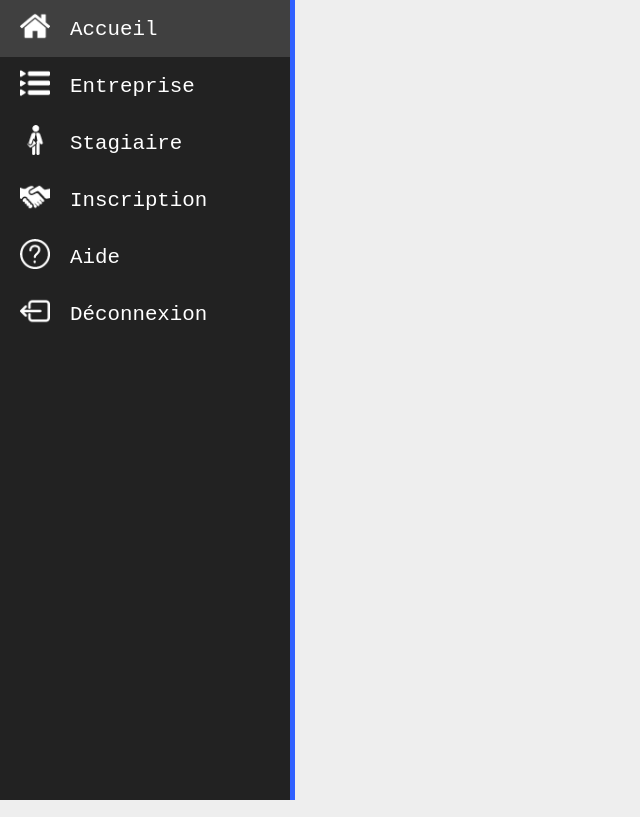
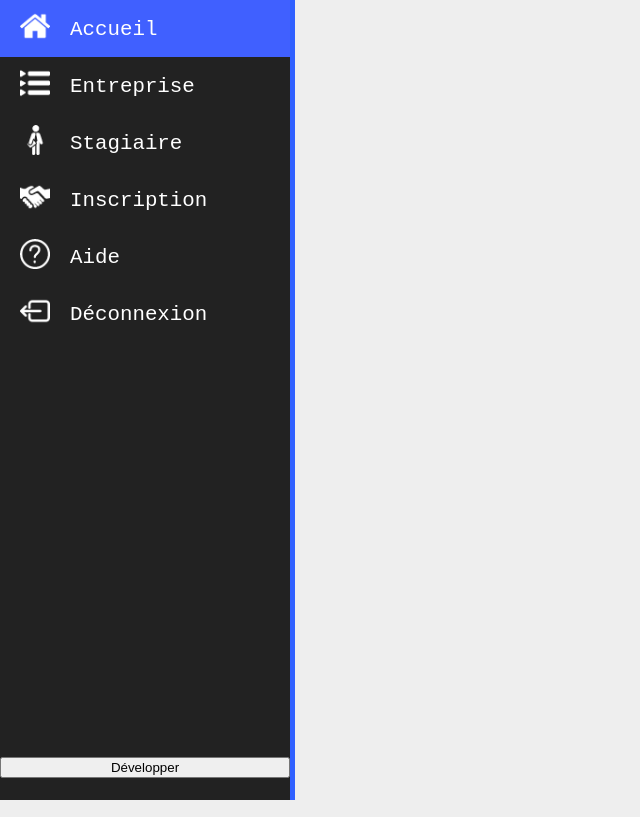
Before and after one commit to Darkkartes/IsiWebProject, a PHP site: template view/accueil.twig in a window 1280 px wide. Shown: the whole page, without its empty margins (0-640 px from the left). Run offline with PHP 8.4, Linux system fonts and the light colour scheme; the template is opened without the code that fills it, so the values that code supplies are empty; some libraries are stand-ins or nearby versions.

Commit message:
update de la nav

```diff
--- a/view/accueil.twig
+++ b/view/accueil.twig
@@ -13,12 +13,13 @@
 	<body>
 
 		<nav>
-			<a id="onglet_accueil" href="accueil.php">Accueil</a>
-			<a id="onglet_entreprise" href="entreprise.php">Entreprise</a>
-			<a id="onglet_stagiaire" href="stagiaire.php">Stagiaire</a>
-			<a id="onglet_inscrire" href="inscription.php">Inscription</a>
-			<a id="onglet_aide" href="aide.php">Aide</a>
-			<a id="onglet_deconnexion" href="deconnexion.php">Déconnexion</a>
+			<a id="onglet_accueil" class="actif" href="accueil.php">Accueil</a>
+			<a id="onglet_entreprise"	href="entreprise.php">Entreprise</a>
+			<a id="onglet_stagiaire" 	href="stagiaire.php">Stagiaire</a>
+			<a id="onglet_inscrire" 	href="inscription.php">Inscription</a>
+			<a id="onglet_aide" 		href="aide.php">Aide</a>
+			<a id="onglet_deconnexion" 	href="deconnexion.php">Déconnexion</a>
+			<button type="button" class="actif bottom">Développer</button>
 		</nav>
 
 		<h1>Stage BTS</h1>
--- a/view/aide.twig
+++ b/view/aide.twig
@@ -17,7 +17,7 @@
 			<a id="onglet_entreprise" href="entreprise.php">Entreprise</a>
 			<a id="onglet_stagiaire" href="stagiaire.php">Stagiaire</a>
 			<a id="onglet_inscrire" href="inscription.php">Inscription</a>
-			<a id="onglet_aide" href="aide.php">Aide</a>
+			<a id="onglet_aide" class="actif" href="aide.php">Aide</a>
 			<a id="onglet_deconnexion" href="deconnexion.php">Déconnexion</a>
 		</nav>
 
--- a/view/deconnexion.twig
+++ b/view/deconnexion.twig
@@ -18,7 +18,7 @@
 			<a id="onglet_stagiaire" href="stagiaire.php">Stagiaire</a>
 			<a id="onglet_inscrire" href="inscription.php">Inscription</a>
 			<a id="onglet_aide" href="aide.php">Aide</a>
-			<a id="onglet_deconnexion" href="deconnexion.php">Déconnexion</a>
+			<a id="onglet_deconnexion" class="actif" href="deconnexion.php">Déconnexion</a>
 		</nav>
 
 		<h1>Déconnexion</h1>
--- a/view/entreprise.twig
+++ b/view/entreprise.twig
@@ -13,7 +13,7 @@
 
 		<nav>
 			<a id="onglet_accueil" href="accueil.php">Accueil</a>
-			<a id="onglet_entreprise" href="entreprise.php">Entreprise</a>
+			<a id="onglet_entreprise" class="actif" href="entreprise.php">Entreprise</a>
 			<a id="onglet_stagiaire" href="stagiaire.php">Stagiaire</a>
 			<a id="onglet_inscrire" href="inscription.php">Inscription</a>
 			<a id="onglet_aide" href="aide.php">Aide</a>
--- a/view/inscription.twig
+++ b/view/inscription.twig
@@ -16,7 +16,7 @@
 			<a id="onglet_accueil" href="accueil.php">Accueil</a>
 			<a id="onglet_entreprise" href="entreprise.php">Entreprise</a>
 			<a id="onglet_stagiaire" href="stagiaire.php">Stagiaire</a>
-			<a id="onglet_inscrire" href="inscription.php">Inscription</a>
+			<a id="onglet_inscrire" class="actif" href="inscription.php">Inscription</a>
 			<a id="onglet_aide" href="aide.php">Aide</a>
 			<a id="onglet_deconnexion" href="deconnexion.php">Déconnexion</a>
 		</nav>
--- a/view/stagiaire.twig
+++ b/view/stagiaire.twig
@@ -16,7 +16,7 @@
 		<nav>
 			<a id="onglet_accueil" href="accueil.php">Accueil</a>
 			<a id="onglet_entreprise" href="entreprise.php">Entreprise</a>
-			<a id="onglet_stagiaire" href="stagiaire.php">Stagiaire</a>
+			<a id="onglet_stagiaire" class="actif" href="stagiaire.php">Stagiaire</a>
 			<a id="onglet_inscrire" href="inscription.php">Inscription</a>
 			<a id="onglet_aide" href="aide.php">Aide</a>
 			<a id="onglet_deconnexion" href="deconnexion.php">Déconnexion</a>
```
